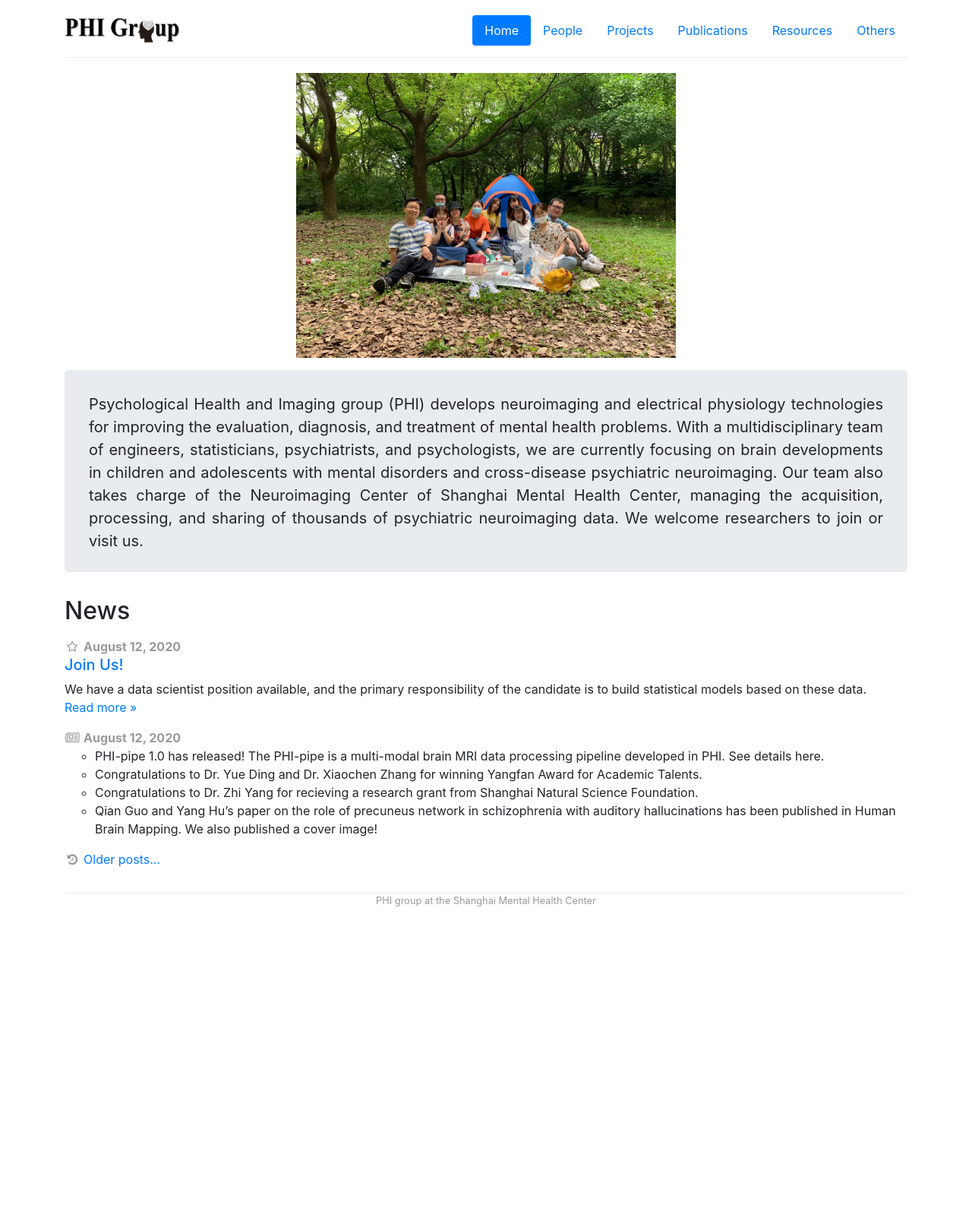
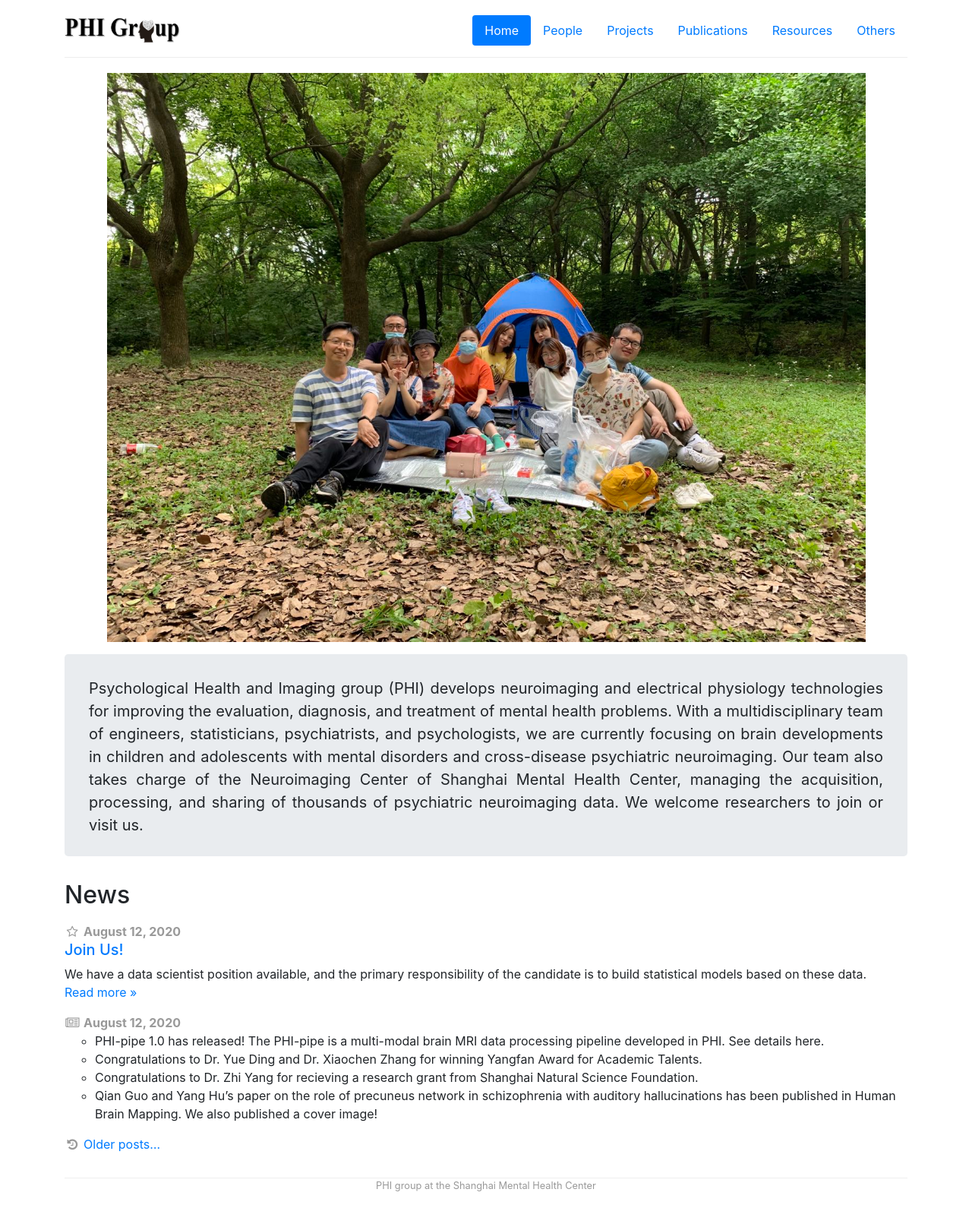
Before and after one commit to PHI-group/phi-group.github.io, a Jekyll site: the page built from index.md, in a window 1280 px wide. Shown: the whole page at 76% size. Built offline with Jekyll 4.4.1, drawn with Linux system fonts in a browser that asks for light colours; before the commit the page ends 1212 px from its top, so only the background shows below that.

Commit message:
Updated by QF

```diff
--- a/index.md
+++ b/index.md
@@ -17,7 +17,7 @@ role-tables:
 
 ---
 
-<p align="center"><img width="500" src="/img/people/group1.jpg"></p>
+<p align="center"><img style="width:90%" src="/img/people/group1.jpg"></p>
 
 <div class="jumbotron">
     <p>
```
